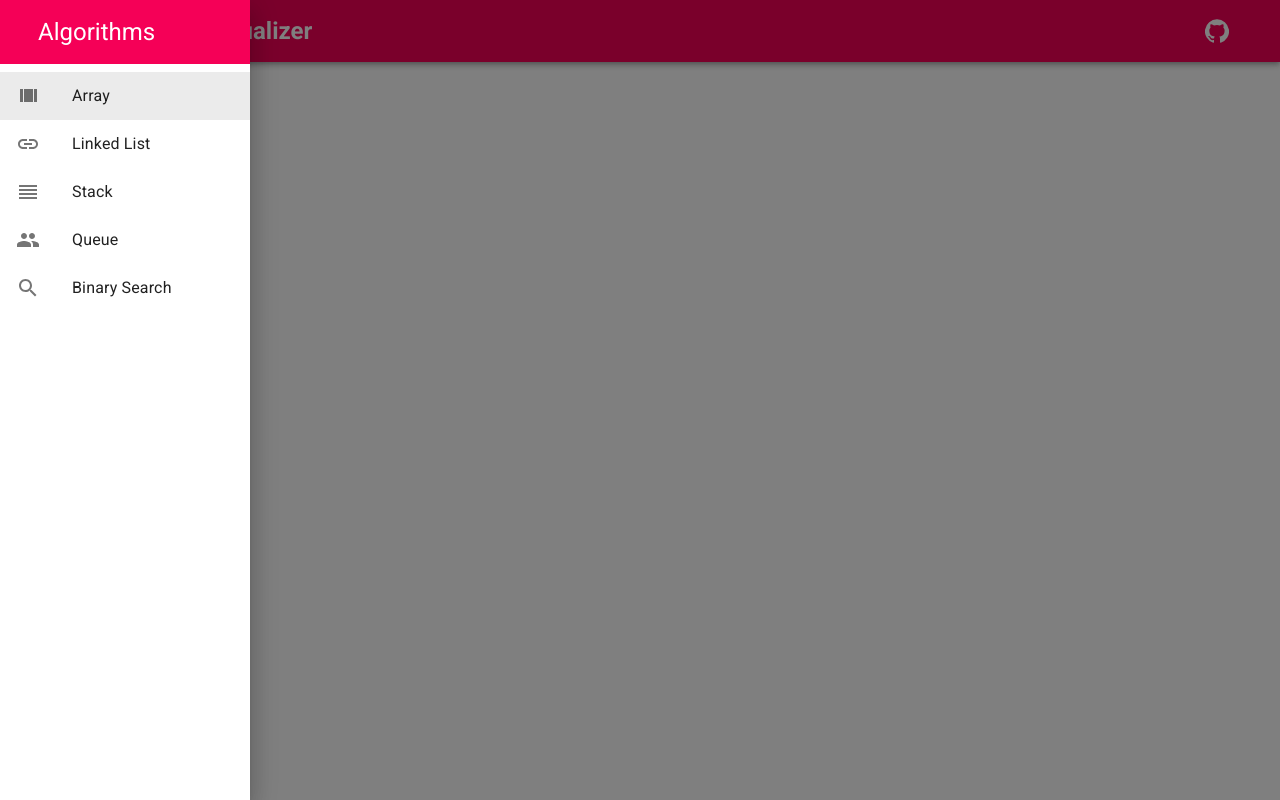
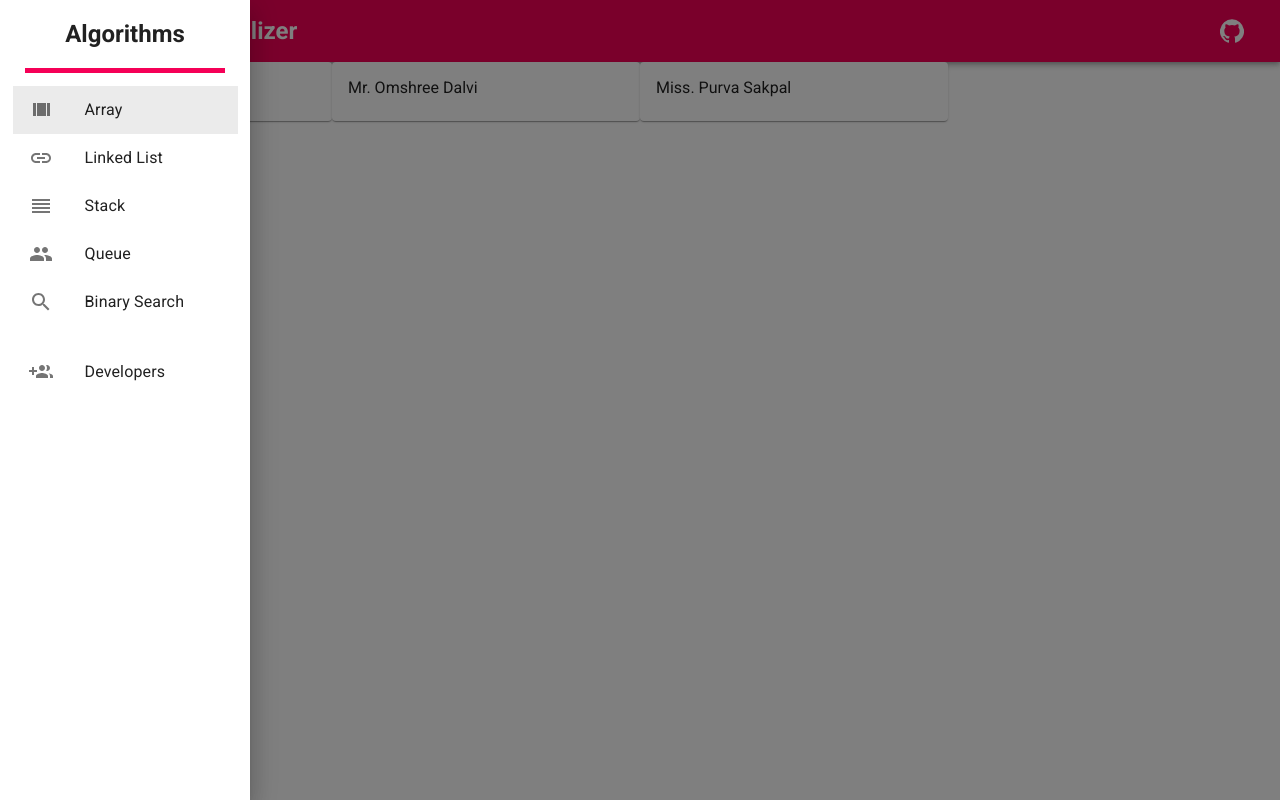
Before and after one commit to amargosavi68/algorithm-visualizer, a React (Create React App) app: page /developers in a window 1280 px wide. Both pictures are taken after a click on the button 53 px from the left and 31 px from the top of the page. Built offline with nearby package versions, Linux system fonts and the light colour scheme.

Commit message:
required components created and routing added

```diff
--- a/package.json
+++ b/package.json
@@ -10,6 +10,7 @@
     "@testing-library/user-event": "^12.1.10",
     "react": "^17.0.2",
     "react-dom": "^17.0.2",
+    "react-router-dom": "^5.2.0",
     "react-scripts": "4.0.3",
     "web-vitals": "^1.0.1"
   },
--- a/src/App.js
+++ b/src/App.js
@@ -1,10 +1,26 @@
+import React from "react";
+import { BrowserRouter as Router, Route, Switch } from 'react-router-dom'
+import Array from "./components/Array";
+import Developers from "./components/Developers";
 import Header from "./components/Header";
+import LinkedList from "./components/LinkedList";
+import Stack from "./components/Stack";
 import "./css/App.css";
 
 function App() {
 	return (
 		<div>
-			<Header />
+			<Router>
+				<Header />
+
+				<Switch>
+					<Route path="/" component={Array} exact />
+					<Route path="/array" component={Array} />
+					<Route path="/linked_list" component={LinkedList} />
+					<Route path="/stack" component={Stack} />
+					<Route path="/developers" component={Developers} />
+				</Switch>
+			</Router>
 		</div>
 	);
 }
--- /dev/null
+++ b/src/components/Array.js
@@ -0,0 +1,11 @@
+import React from 'react'
+
+const Array = (props) => {
+     return (
+          <div>
+               <h3>Array is here</h3>
+          </div>
+     )
+}
+
+export default Array;
--- /dev/null
+++ b/src/components/DeveloperCard.js
@@ -0,0 +1,16 @@
+import { Card, CardContent } from '@material-ui/core';
+import React from 'react'
+
+const DeveloperCard = (props) => {
+     const { developer } = props;
+
+     return (
+          <Card>
+               <CardContent>
+                    { developer.name }
+               </CardContent>
+          </Card>
+     )
+}
+
+export default DeveloperCard;
--- /dev/null
+++ b/src/components/Developers.js
@@ -0,0 +1,24 @@
+import { Container, Grid } from "@material-ui/core";
+import React from "react";
+import { devlopersInfo } from "../lib/constant";
+import DeveloperCard from "./DeveloperCard";
+
+const Developers = () => {
+     return (
+          <React.Fragment>
+               <Container>
+                    <Grid container>
+                         {devlopersInfo.map((developer) => {
+                              return (
+                                   <Grid key={developer.name} item xs={12} sm={9} md={6} lg={3}>
+                                        <DeveloperCard developer={developer} />
+                                   </Grid>
+                              );
+                         })}
+                    </Grid>
+               </Container>
+          </React.Fragment>
+     );
+};
+
+export default Developers;
--- a/src/components/Header.js
+++ b/src/components/Header.js
@@ -10,13 +10,13 @@ import { Menu, GitHub } from "@material-ui/icons";
 import Navigation from "./Navigation";
 
 const iconStyle = {
-     margin: "0px 15px 0px 5px",
+     margin: "0px 0px 0px 5px",
 };
 
 const headerNameStyle = {
      padding: "15px 0px",
      fontWeight: "600",
-     width: "90%",
+     width: "95%",
 };
 
 const Header = (props) => {
--- /dev/null
+++ b/src/components/LinkedList.js
@@ -0,0 +1,11 @@
+import React from 'react'
+
+const LinkedList = (props) => {
+     return (
+          <div>
+               <h3>LinkedList is here</h3>
+          </div>
+     )
+}
+
+export default LinkedList;
--- a/src/components/Navigation.js
+++ b/src/components/Navigation.js
@@ -1,10 +1,20 @@
 import React, { useState } from "react";
-import { List, ListItem, ListItemIcon, ListItemText, Toolbar, Typography } from "@material-ui/core";
+import {
+     Divider,
+     List,
+     ListItem,
+     ListItemIcon,
+     ListItemText,
+     Toolbar,
+} from "@material-ui/core";
+import { Link } from "react-router-dom";
 import { listItems } from "../lib/constant";
+import { GroupAdd } from "@material-ui/icons";
 
 const listStyle = {
-     width: "250px",
+     width: "90%",
      textAlign: "center",
+     marginTop: "5px",
 };
 
 const divStyle = {
@@ -12,40 +22,57 @@ const divStyle = {
      flexDirection: "column",
      justifyContent: "center",
      alignItems: "center",
+     width: "250px",
 };
 
 const toolbarStyle = {
-     width: '100%',
-     backgroundColor: '#f50057',
-     textAlgin: 'center',
-     color: "#fff",
-     fontWeight: '600',
-     paddingLeft: '100px'
-}
+     textAlgin: "center",
+     fontWeight: "700",
+};
 
 const Navigation = (props) => {
+     const [itemKey, setItemKey] = useState(0);
 
      return (
           <div style={divStyle}>
                <Toolbar style={toolbarStyle}>
-                    <Typography variant="h5" >Algorithms</Typography>
+                    <h2>Algorithms</h2>
                </Toolbar>
+               <div
+                    style={{ width: "200px", backgroundColor: "#f50057", height: "5px" }}
+               />
                <List component="nav" style={listStyle}>
                     {listItems.map((item) => {
                          return (
                               <ListItem
                                    button
+                                   component={Link}
+                                   to={item.url}
                                    selected={props.selectedListIndex === item.key}
                                    key={item.key}
                                    onClick={(e) => props.setSelectedListIndex(item.key)}
                               >
-                                   <ListItemIcon>
-                                        {item.component}
-                                   </ListItemIcon>
+                                   <ListItemIcon>{item.component}</ListItemIcon>
                                    <ListItemText primary={item.text} />
                               </ListItem>
                          );
                     })}
+               </List>
+               <Divider variant="middle" />
+               <List style={listStyle}>
+                    <ListItem
+                         button
+                         component={Link}
+                         to="developers"
+                         selected={itemKey === 7}
+                         key={0}
+                         onClick={(e) => setItemKey(7)}
+                    >
+                         <ListItemIcon>
+                              <GroupAdd />
+                         </ListItemIcon>
+                         <ListItemText primary="Developers" />
+                    </ListItem>
                </List>
           </div>
      );
--- /dev/null
+++ b/src/components/Stack.js
@@ -0,0 +1,11 @@
+import React from 'react'
+
+const Stack = (props) => {
+     return (
+          <div>
+               <h3>Stack is here</h3>
+          </div>
+     )
+}
+
+export default Stack;
--- a/src/index.js
+++ b/src/index.js
@@ -4,13 +4,6 @@ import './css/index.css';
 import App from './App';
 
 ReactDOM.render(
-	<React.StrictMode>
-		<App />
-	</React.StrictMode>,
+		<App />,
 	document.getElementById('root')
 );
-
-// If you want to start measuring performance in your app, pass a function
-// to log results (for example: reportWebVitals(console.log))
-// or send to an analytics endpoint. Learn more: https://bit.ly/CRA-vitals
-//reportWebVitals();
--- a/src/lib/constant.js
+++ b/src/lib/constant.js
@@ -4,26 +4,61 @@ export const listItems = [
      {
           key: 0,
           text: 'Array',
-          component: <ViewArray/>
+          component: <ViewArray/>,
+          url: '/array'
      },
      {
           key: 1,
           text: 'Linked List',
-          component: <Link />
+          component: <Link />,
+          url: '/linked_list'
      },
      {
           key: 2,
           text: 'Stack',
-          component: <Reorder />
+          component: <Reorder />,
+          url: '/stack'
      },
      {
           key: 3,
           text: 'Queue',
-          component: <People />
+          component: <People />,
+          url: 'queue'
      },
      {
           key: 4,
           text: 'Binary Search',
-          component: <Search />
+          component: <Search />,
+          url: '/binary_search'
      }
 ]
+
+export const devlopersInfo = [
+     {
+          name: 'Mr. Amar Gosavi',
+          designation: 'Software Developer',
+          description: '',
+          image: '',
+          linkedIn: '',
+          github: '',
+          email: '',
+     },
+     {
+          name: 'Mr. Omshree Dalvi',
+          designation: 'Software Developer @NeoSoft Technologies',
+          description: '',
+          image: '',
+          linkedIn: '',
+          github: '',
+          email: '',
+     },
+     {
+          name: 'Miss. Purva Sakpal',
+          designation: 'Software Developer @NeoSoft Technologies',
+          description: '',
+          image: '',
+          linkedIn: '',
+          github: '',
+          email: '',
+     },
+]
```
Also changed, not shown: 1 other file (tests, documents, lock files or other folders).
